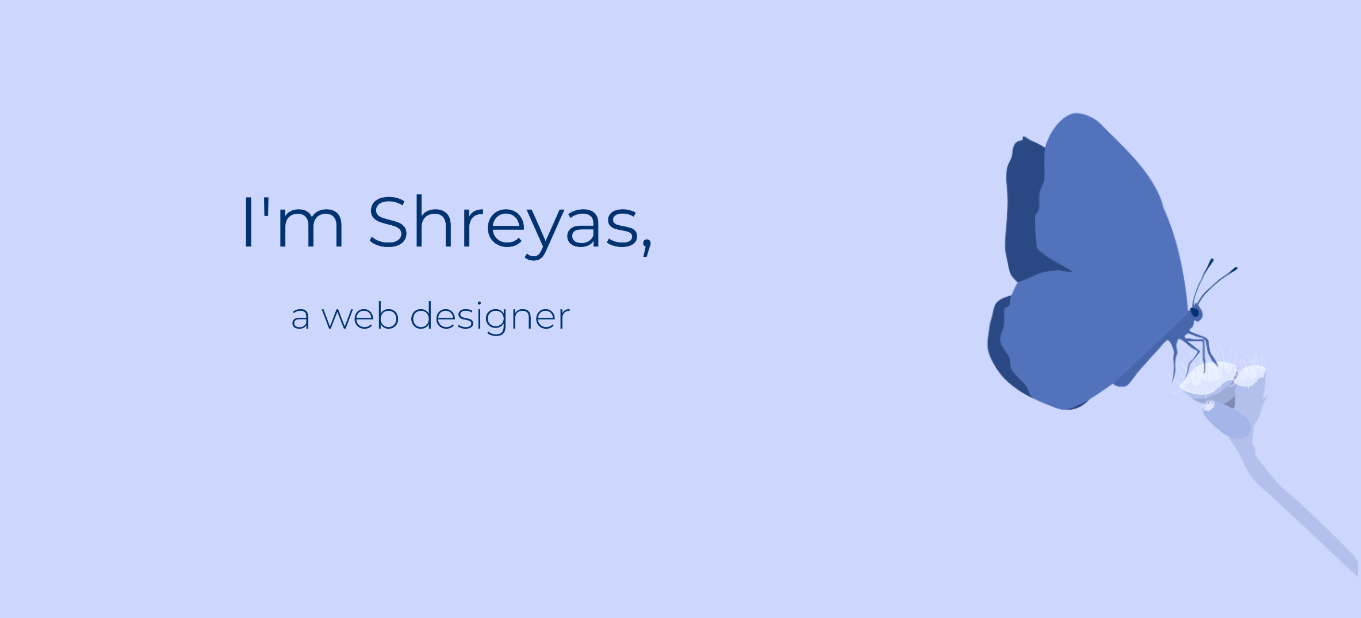
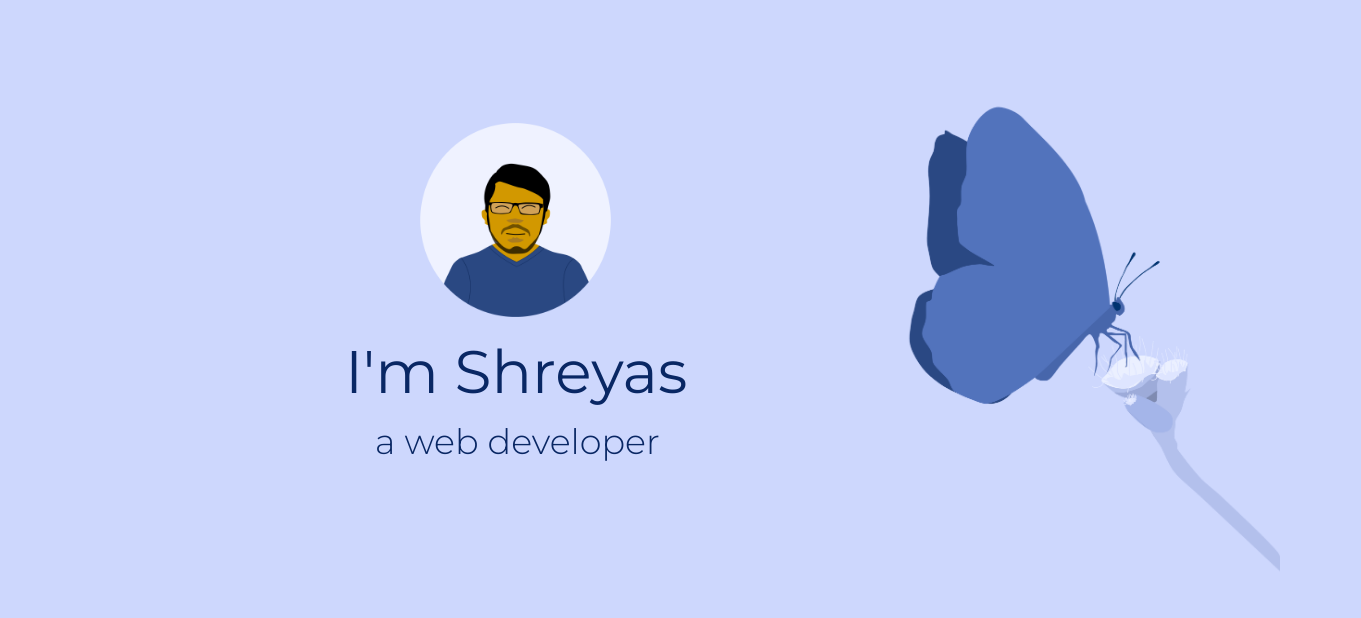
Before and after one commit to ShreyasSukumaran/Personal-Site, a plain HTML site: page index.html in a window 1280 px wide. Shown: the whole page, 1361 px wide, since content can reach past the window. Drawn offline with Linux system fonts and the light colour scheme.

Commit message:
Changed some postions and profile pic size

```diff
--- a/CSS/style.css
+++ b/CSS/style.css
@@ -1,28 +1,58 @@
-@font-face {
-  font-family: "YourFontName";
-  src: url("Montserrat/Montserrat-Light.ttf");
+
+body,html {
+  background-color: rgb(205, 215, 253);
+  margin: 0px;
+  padding: 0px;
 }
 
-@font-face {
-    font-family: "YourFontName1";
-    src: url("Montserrat/Montserrat-Regular.ttf");
-  }
+#container {
+  position: relative;
+  display: inline-block;
+  margin: 0px;
+  padding: 0px;
+  position: absolute;
+}
 
-body {
-  background-color: rgb(205, 215, 253);
-  font-style: YourFontName;
+#meImg {
+  height: 220px;
+  margin: 0px;
+  padding: 0px;
+  position: absolute;
+  top: 110px;
+  left: 320px;
+}
+
+#text1 {
+  color: #092764;
+  font-family: 'Montserrat', sans-serif;
+  font-weight: 400;
+  font-size: 60px;
+  margin: 0px;
+  padding: 0px;
+  text-align: center;
+  position: absolute;
+  left: 345px;
+  top: 335px;
+}
+
+#text2 {
+  color: #092764;
+  font-family: 'Montserrat', sans-serif;
+  font-weight: 300;
+  font-size: 35px;
+  margin: 0px;
+  padding: 0px;
+  text-align: center;
+  position: absolute;
+  left: 375px;
+  top: 420px;
 }
 
 #backgroundImg {
   height: 500px;
-  padding-left: 300.28px;
-  padding-top: 95px;
-  background-attachment: fixed;
+  margin: 0px;
+  padding: 0px;
+  position: absolute;
+  right: 0px;
+  top: 100px;
 }
-
-#backgroundTxt {
-  height: 150px;
-  padding-bottom: 90px;
-  padding-left: 225.5px;
-  background-attachment: fixed;
-}
--- a/index.html
+++ b/index.html
@@ -5,25 +5,20 @@
     <meta charset="UTF-8">
     <meta name="viewport" content="width=device-width, initial-scale=1.0">
     <title>Shreyas</title>
+    <link href="https://fonts.googleapis.com/css2?family=Montserrat:wght@300;400;500;600;700;800;900&display=swap"
+        rel="stylesheet">
     <link rel="stylesheet" href="CSS/style.css">
     <link rel="shortcut icon" href="ME crop.png" type="image/x-icon">
 
 </head>
 
 <body>
-    <table>
-        <tr>
-            <td>
-                <img id="backgroundTxt" src="Text.png" alt="text">
-            </td>
-            <td>
-                <img id="backgroundImg" src="Background butterfly.png" alt="background">
-            </td>
-        </tr>
-        <tr>
-
-        </tr>
-    </table>
+    <div class="container">
+        <img id="meImg" src="ME3.png" alt="profile pic">
+        <p id="text1">I'm Shreyas</p>
+        <p id="text2">a web developer</p>
+    </div>
+    <img id="backgroundImg" src="Background butterfly.png" alt="background">
 </body>
 
 </html>
```
Also changed, not shown: ME3.png (added).
